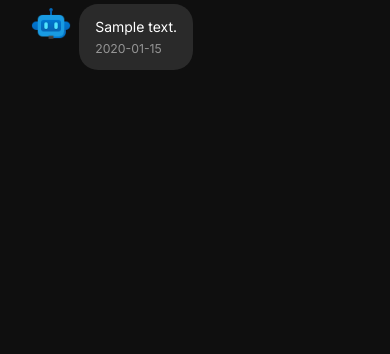
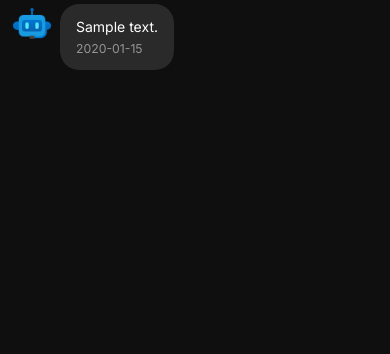
Before and after one commit to XynaxDev/DrSmile, a Flask app: page /chatbot in a window 390 px wide. Shown: the part 66-420 px from the top of the page. Run offline with Flask 3, Linux system fonts and the light colour scheme; the visitor is signed in with stand-in values (Sample User, id 1); tables that the repository leaves empty hold one stand-in row (values such as "Sample post").

Commit message:
update width of conversation area on small screens

```diff
--- a/static/css/responsive.css
+++ b/static/css/responsive.css
@@ -17,7 +17,7 @@
 
 @media (max-width: 576px) {
     #conversationContainer {
-        max-width: 90% !important;
+        max-width: 100% !important;
         margin: 0 auto;
     }
 
```
